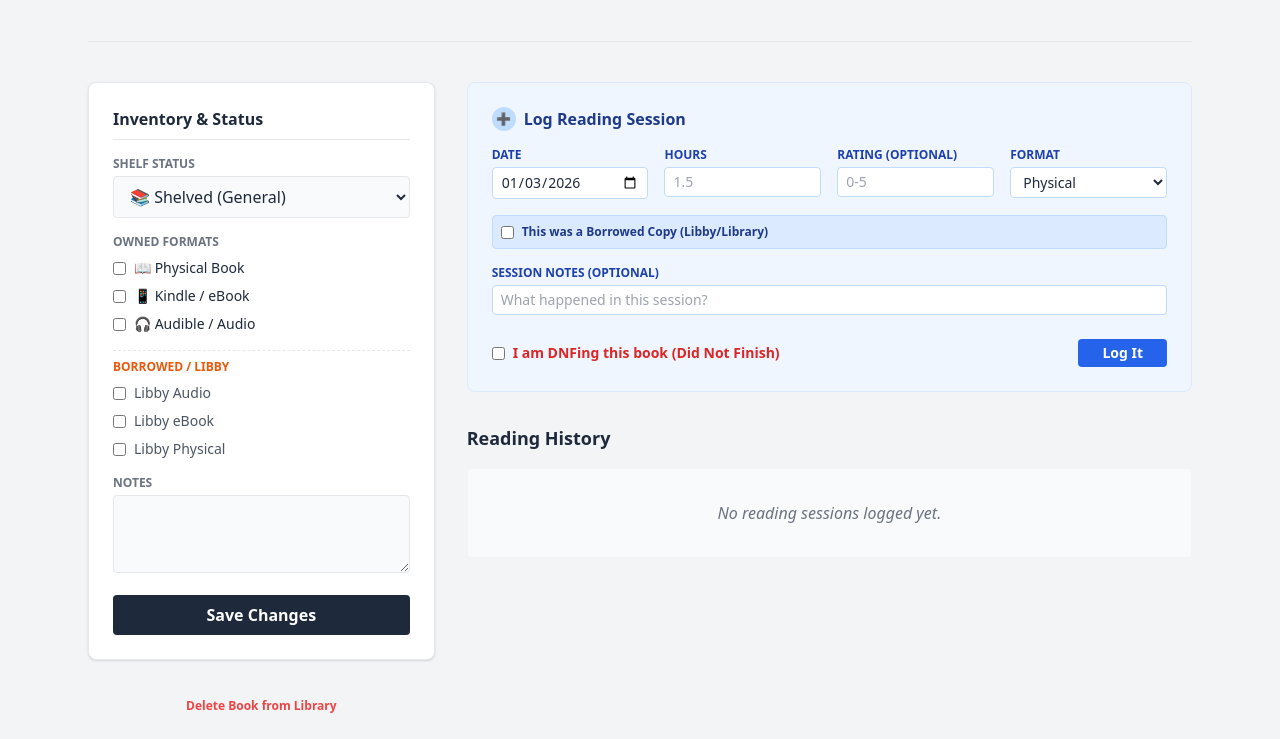
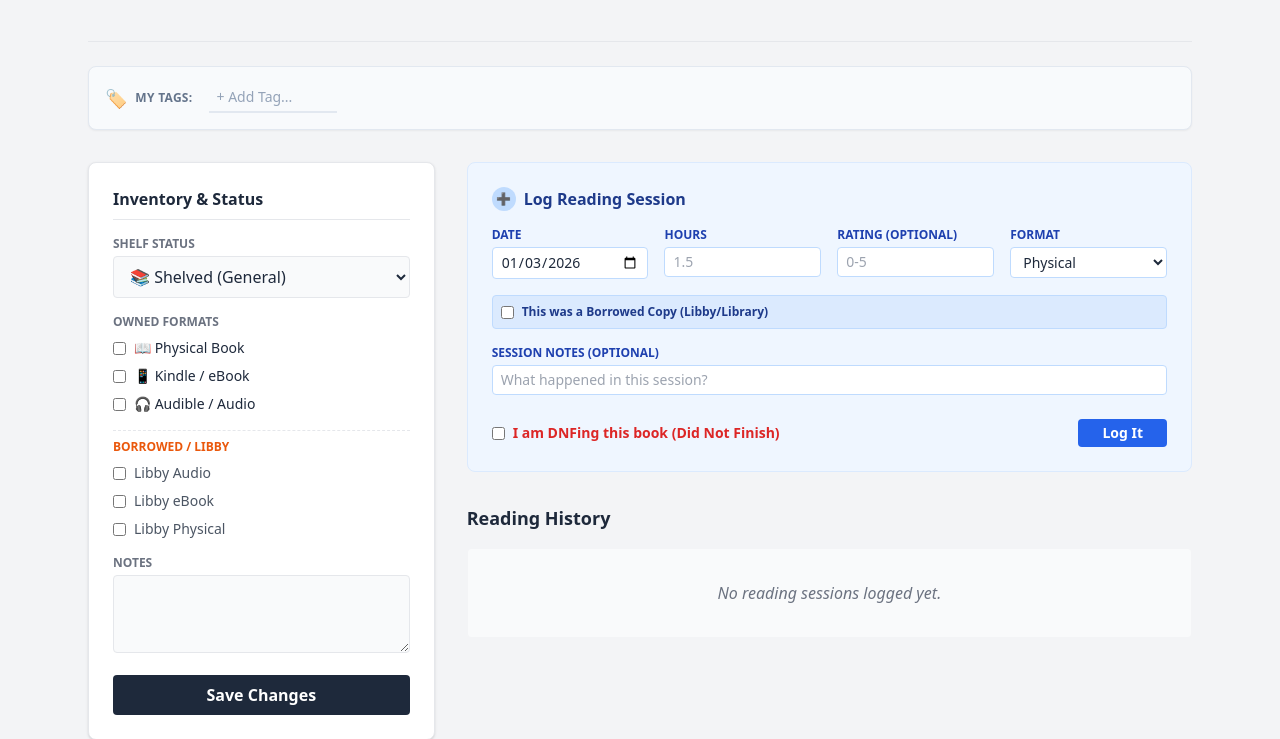
Before and after one commit to dafioram/BookLogger, a FastAPI app: template app/templates/book_detail.html in a window 1280 px wide. Shown: the part 643-1382 px from the top of the page. Before the commit the page ends 1356 px from the top, so only its background shows below. Run offline with FastAPI, Linux system fonts and the light colour scheme; the template is opened without the code that fills it, so the values that code supplies are empty; some libraries are stand-ins or nearby versions.

Commit message:
Add Tags feature

```diff
--- a/app/main.py
+++ b/app/main.py
@@ -9,10 +9,10 @@ import json
 import math
 import os
 import uuid
+import urllib.parse
 from datetime import date
 from .database import init_db, get_db_connection, backup_database
 from .metadata import search_aggregated
-import urllib.parse
 
 @asynccontextmanager
 async def lifespan(app: FastAPI):
@@ -40,8 +40,6 @@ def format_runtime(mins):
 
 templates.env.filters["format_minutes"] = format_minutes
 templates.env.filters["format_runtime"] = format_runtime
-
-import urllib.parse
 templates.env.filters["urlencode"] = urllib.parse.quote_plus
 
 def process_book_row(row):
@@ -275,9 +273,18 @@ async def top_books_page(request: Request):
     return templates.TemplateResponse("top_books.html", {"request": request, "books": books})
 
 @app.get("/library", response_class=HTMLResponse)
-async def library(request: Request, q: str = "", sort: str = "title_asc"):
+async def library(request: Request, q: str = "", sort: str = "title_asc", tag: str = None):
     conn = get_db_connection()
 
+    # 1. Fetch all tags for the dropdown
+    all_tags = conn.execute("SELECT * FROM tags ORDER BY name ASC").fetchall()
+
+    # 2. Process Tag Filter (Handle empty string from "All Tags")
+    selected_tag_id = None
+    if tag and tag.isdigit():
+        selected_tag_id = int(tag)
+
+    # 3. Build Query
     query = """
         SELECT ub.id, b.title, b.author, b.cover_url, b.cover_path,
                ub.read_status, ub.shelf_status, ub.formats_owned, ub.is_owned,
@@ -286,10 +293,22 @@ async def library(request: Request, q: str = "", sort: str = "title_asc"):
         JOIN books b ON ub.book_id = b.id
     """
     params = []
+    conditions = []
 
+    # Filter by Text
     if q:
-        query += " WHERE b.title LIKE ? OR b.author LIKE ?"
-        params = [f"%{q}%", f"%{q}%"]
+        conditions.append("(b.title LIKE ? OR b.author LIKE ?)")
+        params.extend([f"%{q}%", f"%{q}%"])
+
+    # Filter by Tag (Join if selected)
+    if selected_tag_id:
+        query += " JOIN book_tags bt ON b.id = bt.book_id "
+        conditions.append("bt.tag_id = ?")
+        params.append(selected_tag_id)
+
+    # Apply Filters
+    if conditions:
+        query += " WHERE " + " AND ".join(conditions)
 
     # Sorting Logic
     if sort == "date_desc":
@@ -311,7 +330,9 @@ async def library(request: Request, q: str = "", sort: str = "title_asc"):
         "request": request,
         "books": books_data,
         "query": q,
-        "sort": sort
+        "sort": sort,
+        "all_tags": all_tags,
+        "selected_tag": selected_tag_id  # Pass the INT back to the template
     })
 
 @app.get("/search", response_class=HTMLResponse)
@@ -519,15 +540,60 @@ async def book_detail(request: Request, id: int):
     if calculated_rating:
         calculated_rating = round(calculated_rating, 1)
 
+    # --- FETCH TAGS ---
+    tags = conn.execute("""
+        SELECT t.* FROM tags t
+        JOIN book_tags bt ON t.id = bt.tag_id
+        WHERE bt.book_id = ?
+        ORDER BY t.name
+    """, (book['book_id'],)).fetchall()
+
     conn.close()
 
     return templates.TemplateResponse("book_detail.html", {
         "request": request,
         "book": book,
         "logs": logs,
+        "tags": tags, # Pass tags to template
         "formats_owned": book['formats'],
         "calculated_rating": calculated_rating
     })
+
+# --- TAG API ENDPOINTS ---
+
+@app.post("/api/tag/add")
+async def add_tag_to_book(book_id: int = Form(...), user_book_id: int = Form(...), tag_name: str = Form(...)):
+    if not tag_name.strip():
+        return RedirectResponse(url=f"/book/{user_book_id}", status_code=303)
+
+    conn = get_db_connection()
+    clean_name = tag_name.strip()
+
+    # 1. Ensure Tag Exists
+    conn.execute("INSERT OR IGNORE INTO tags (name) VALUES (?)", (clean_name,))
+    tag = conn.execute("SELECT id FROM tags WHERE name = ?", (clean_name,)).fetchone()
+    tag_id = tag['id']
+
+    # 2. Link Book to Tag
+    conn.execute("INSERT OR IGNORE INTO book_tags (book_id, tag_id) VALUES (?, ?)", (book_id, tag_id))
+
+    conn.commit()
+    conn.close()
+
+    return RedirectResponse(url=f"/book/{user_book_id}", status_code=303)
+
+@app.post("/api/tag/remove")
+async def remove_tag_from_book(book_id: int = Form(...), user_book_id: int = Form(...), tag_id: int = Form(...)):
+    conn = get_db_connection()
+
+    conn.execute("DELETE FROM book_tags WHERE book_id = ? AND tag_id = ?", (book_id, tag_id))
+
+    # Optional: Delete tag definition if no longer used? (Kept simple for now)
+
+    conn.commit()
+    conn.close()
+
+    return RedirectResponse(url=f"/book/{user_book_id}", status_code=303)
 
 @app.post("/book/{id}/delete")
 async def delete_book(id: int):
@@ -553,6 +619,7 @@ async def delete_book(id: int):
 
     if count == 0:
         cursor.execute("DELETE FROM books WHERE id = ?", (book_id,))
+        # Also clean up tags logic if strict, but CASCADE handles book_tags.
         print(f"🗑️ Deleted orphaned book definition (ID: {book_id})")
 
     conn.commit()
--- a/app/templates/book_detail.html
+++ b/app/templates/book_detail.html
@@ -97,7 +97,33 @@
         </div>
     </div>
 
-    <hr class="border-gray-200 my-10">
+    <hr class="border-gray-200 mt-10 mb-6">
+
+    <div class="bg-slate-50 border border-slate-200 rounded-lg p-4 mb-8 flex flex-col md:flex-row items-start md:items-center gap-4 shadow-sm">
+        <div class="flex-shrink-0 flex items-center text-slate-500 font-bold uppercase text-xs tracking-wide">
+            <span class="text-lg mr-2">🏷️</span> My Tags:
+        </div>
+
+        <div class="flex-grow flex flex-wrap items-center gap-2">
+            {% for tag in tags %}
+            <div class="group inline-flex items-center bg-white text-slate-700 text-sm font-medium px-3 py-1 rounded-full border border-slate-300 shadow-sm transition hover:border-blue-300 hover:text-blue-700">
+                {{ tag.name }}
+                <button type="submit" form="remove-tag-{{ tag.id }}" class="ml-2 text-slate-400 hover:text-red-500 focus:outline-none font-bold leading-none" title="Remove Tag">
+                    ×
+                </button>
+            </div>
+            {% endfor %}
+
+            <div class="relative">
+                <input
+                    type="text"
+                    class="bg-transparent border-b-2 border-slate-200 focus:border-blue-500 outline-none text-sm px-2 py-1 placeholder-slate-400 transition-colors w-32 focus:w-48"
+                    placeholder="+ Add Tag..."
+                    onkeydown="if(event.key === 'Enter'){ event.preventDefault(); document.getElementById('add-tag-input').value = this.value; document.getElementById('add-tag-form').submit(); }"
+                >
+            </div>
+        </div>
+    </div>
 
     <div class="grid grid-cols-1 md:grid-cols-3 gap-8">
 
@@ -278,6 +304,20 @@
     </div>
 </div>
 
+<form id="add-tag-form" action="/api/tag/add" method="post" class="hidden">
+    <input type="hidden" name="book_id" value="{{ book.book_id }}">
+    <input type="hidden" name="user_book_id" value="{{ book.id }}">
+    <input type="hidden" name="tag_name" id="add-tag-input">
+</form>
+
+{% for tag in tags %}
+<form id="remove-tag-{{ tag.id }}" action="/api/tag/remove" method="post" class="hidden">
+    <input type="hidden" name="book_id" value="{{ book.book_id }}">
+    <input type="hidden" name="user_book_id" value="{{ book.id }}">
+    <input type="hidden" name="tag_id" value="{{ tag.id }}">
+</form>
+{% endfor %}
+
 <div id="cover-modal" class="hidden fixed inset-0 z-50 overflow-y-auto" aria-labelledby="modal-title" role="dialog" aria-modal="true">
     <div class="flex items-center justify-center min-h-screen px-4 pt-4 pb-20 text-center sm:block sm:p-0">
         <div class="fixed inset-0 bg-gray-500 bg-opacity-75 transition-opacity" aria-hidden="true" onclick="document.getElementById('cover-modal').classList.add('hidden')"></div>
```
Also changed, not shown: app/database.py (+20 -1 lines), app/templates/library.html (+21 -4 lines).
